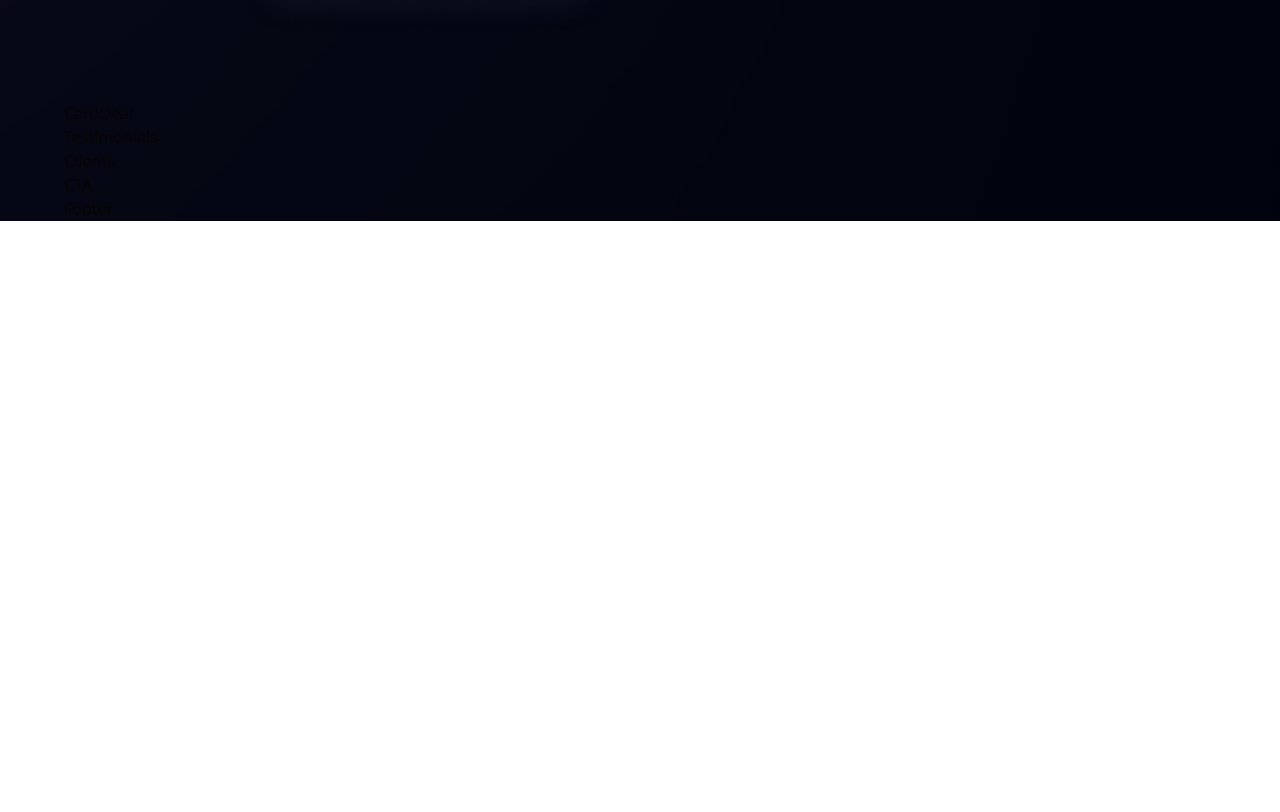
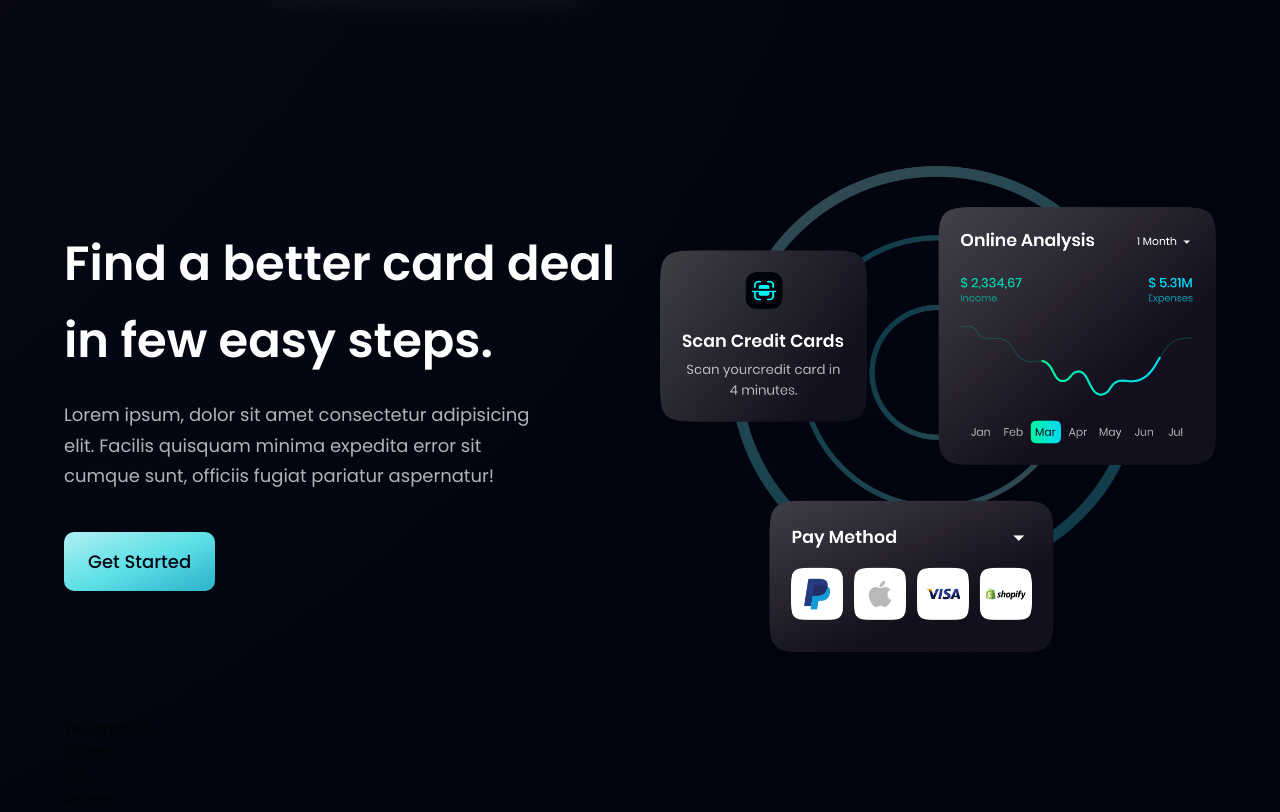
Before and after one commit to TJahongir/bank-app, a React (Vite) app: page / in a window 1280 px wide. Shown: the part 2088-2900 px from the top of the page. Before the commit the page ends 2309 px from the top, so only its background shows below. Built offline with nearby package versions, Linux system fonts and the light colour scheme.

Commit message:
card-deal section done

```diff
--- a/src/components/Button.jsx
+++ b/src/components/Button.jsx
@@ -4,7 +4,7 @@
 	return (
 		<button
 			type="button"
-			className={`py-4 px-6 bg-blue-gradient font-poppins font-medium text-[18px] text-primary outline-none ${styles}`}>
+			className={`rounded-[10px] py-4 px-6 bg-blue-gradient font-poppins font-medium text-[18px] text-primary outline-none ${styles}`}>
 			Get Started
 		</button>
 	);
--- a/src/components/CardDeal.jsx
+++ b/src/components/CardDeal.jsx
@@ -1,7 +1,26 @@
 import React from "react";
+import { card } from "../assets";
+import styles, { layout } from "../style";
+import Button from "./Button";
 
-const CardDeal = () => {
-	return <div>CardDeal</div>;
-};
+const CardDeal = () => (
+	<section className={layout.section}>
+		<div className={layout.sectionInfo}>
+			<h2 className={styles.heading2}>
+				Find a better card deal <br className="sm:block hidden" /> in few easy
+				steps.
+			</h2>
+			<p className={`${styles.paragraph} max-w-[470px] mt-5`}>
+				Lorem ipsum, dolor sit amet consectetur adipisicing elit. Facilis
+				quisquam minima expedita error sit cumque sunt, officiis fugiat pariatur
+				aspernatur!
+			</p>
+			<Button styles="mt-10" />
+		</div>
+		<div className={layout.sectionImg}>
+			<img src={card} alt="card" className="w-[100%] h-[100%] " />
+		</div>
+	</section>
+);
 
 export default CardDeal;
```
